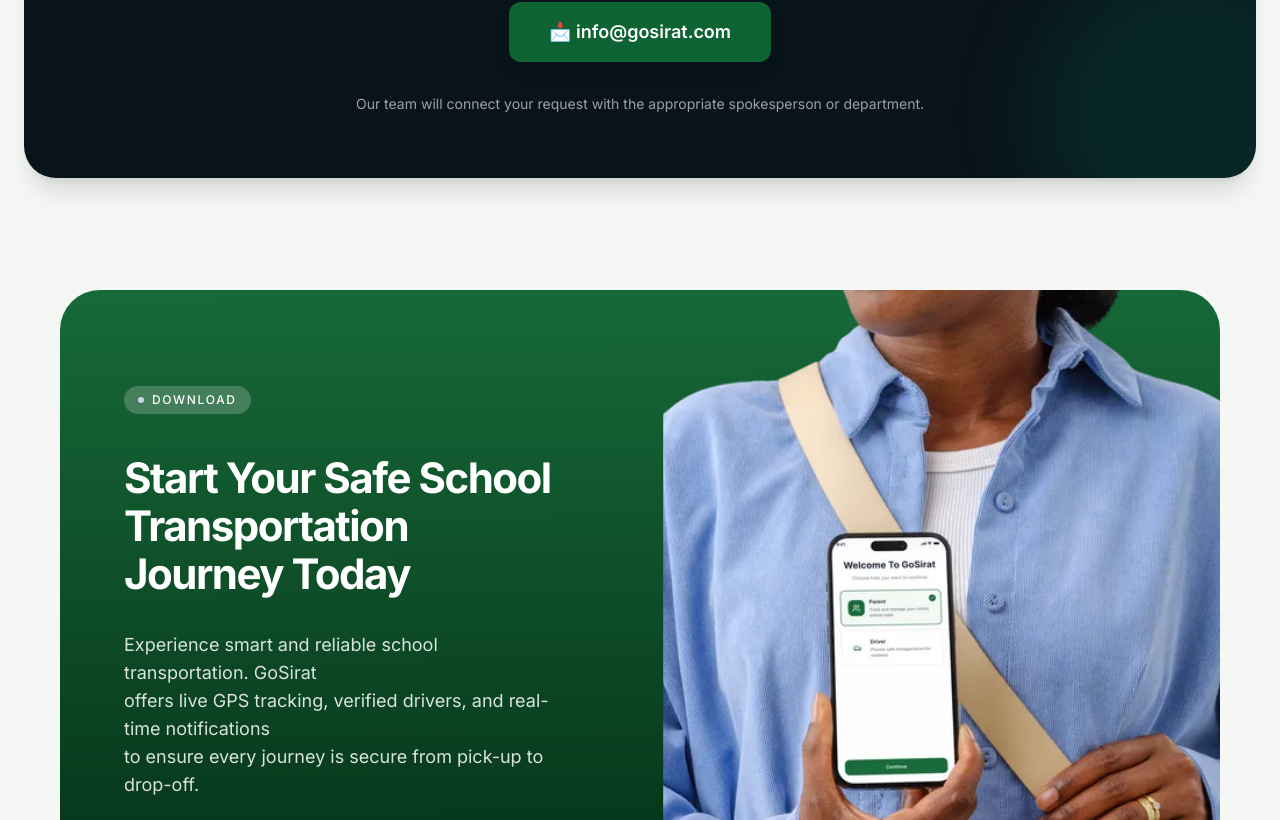
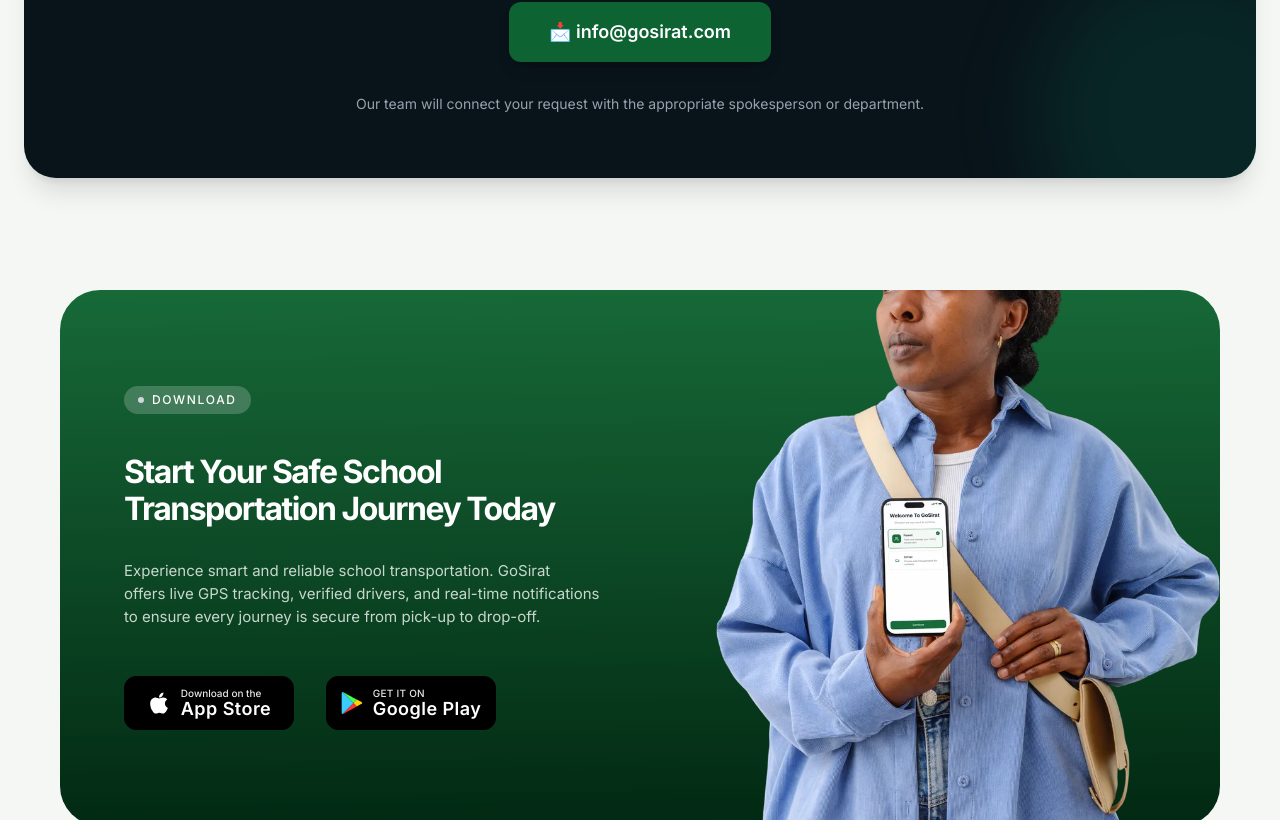
Before and after one commit to shery7378/gosirat, a Next.js app: page /press in a window 1280 px wide. Shown: the part 2320-3140 px from the top of the page. Built offline with nearby package versions, Linux system fonts and the light colour scheme.

Commit message:
cta section increase gap

```diff
--- a/src/components/AppDownload.tsx
+++ b/src/components/AppDownload.tsx
@@ -36,7 +36,7 @@
             <div className="w-full rounded-[24px] md:rounded-[40px] overflow-hidden flex flex-col md:flex-row items-center justify-between relative box-border min-h-0 md:min-h-[464px] bg-[linear-gradient(179.47deg,#176938_0.48%,#022913_98.43%)]">
 
                 {/* Text Section (Left Column) */}
-                <div className="flex flex-col gap-6 z-10 relative w-full md:w-[50%] min-[1050px]:w-[45%] xl:w-[40%] items-start text-left py-12 px-6 sm:px-8 md:py-24 md:pl-12 md:pr-4 min-[1050px]:pl-16">
+                <div className="flex flex-col gap-6 z-10 relative w-full md:w-[60%] min-[1050px]:w-[55%] xl:w-[50%] items-start text-left py-12 px-6 sm:px-8 md:py-24 md:pl-12 md:pr-4 min-[1050px]:pl-16">
                     <div className="flex flex-col gap-4 w-full items-start">
                         <div className="inline-flex rounded-[30px] bg-white/20 items-center py-[6px] px-[14px] gap-[8px]" data-aos="fade-in" data-aos-delay="100">
                             <div className="h-[6px] w-[6px] relative rounded-full bg-gray-300" />
@@ -45,11 +45,11 @@
                             </div>
                         </div>
 
-                        <h2 className="m-0 mt-6 self-stretch relative font-sans font-bold text-[38px] min-[1150px]:text-[42px] leading-[1.15] tracking-[-1.5px] text-left text-white mq825:text-[32px] mq825:leading-[40px] mq450:text-[28px] mq450:leading-[1.2] break-words max-w-[650px]">
+                        <h2 className="m-0 mt-6 self-stretch relative font-sans font-bold text-[28px] min-[1150px]:text-[32px] leading-[1.15] tracking-[-1.5px] text-left text-white mq825:text-[24px] mq825:leading-[32px] mq450:text-[22px] mq450:leading-[1.2] break-words max-w-full">
                             {heading}
                         </h2>
 
-                        <div className="w-full relative font-sans font-normal text-[18px] leading-[28px] tracking-normal text-left text-[rgba(255,255,255,0.85)] max-w-[580px] mt-4">
+                        <div className="w-full relative font-sans font-normal text-[15px] leading-[23px] tracking-[0px] text-left text-[#F8FBF8]/80 max-w-full mt-4">
                             {description}
                         </div>
                     </div>
@@ -79,11 +79,11 @@
 
                 {/* Image Section (Right Column) */}
                 {!hideImage && (
-                    <div className="absolute right-0 top-0 bottom-0 h-full w-[40%] hidden md:block pointer-events-none">
+                    <div className="absolute right-0 top-0 bottom-0 h-full w-[45%] hidden md:block pointer-events-none">
                         <img
                             src="/images/gosirat-parent-app-mockup.webp"
                             alt="Parent using GoSirat App"
-                            className="w-full h-full object-cover object-[center_20%] scale-[1.4]"
+                            className="w-full h-full object-contain object-right"
                         />
                     </div>
                 )}
```
